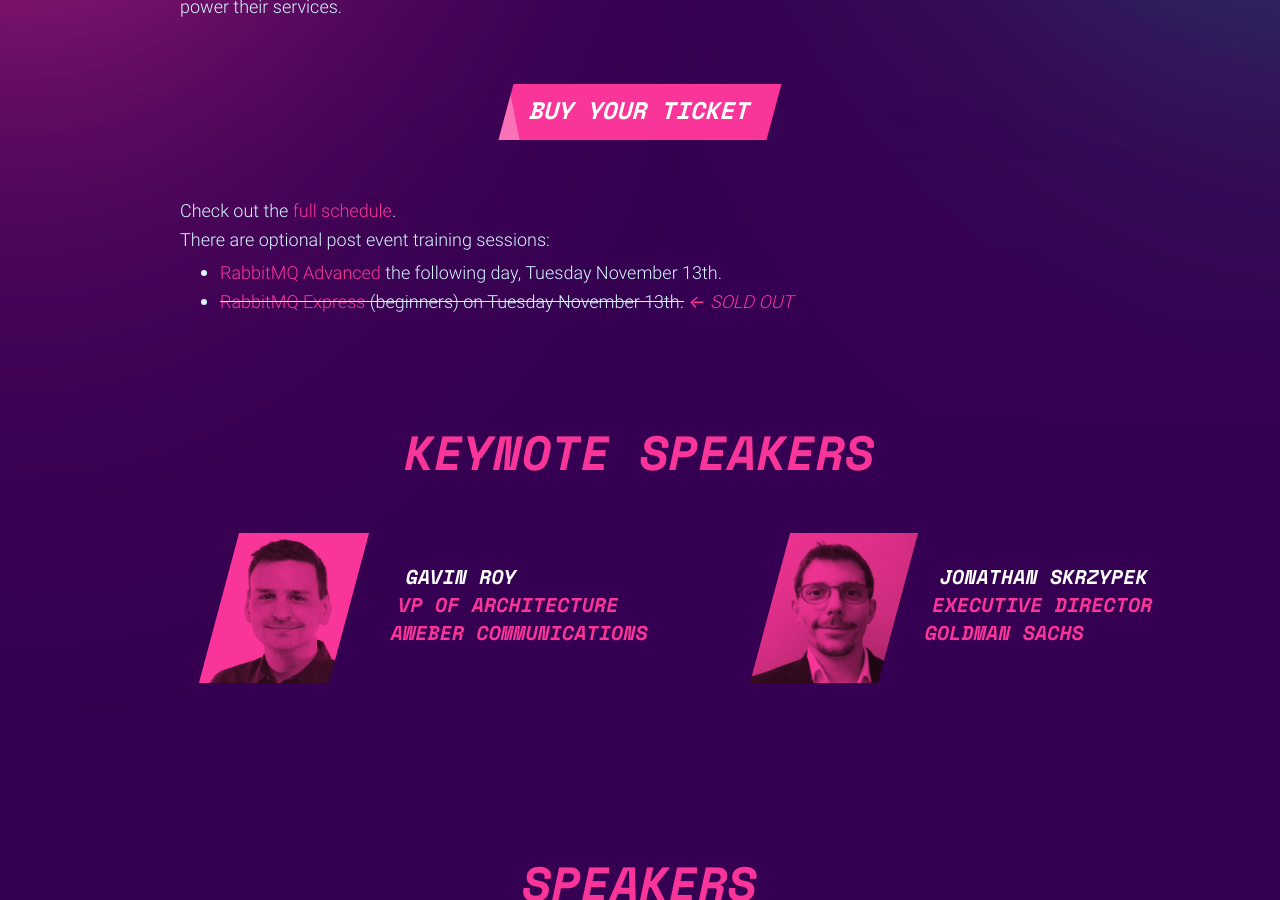
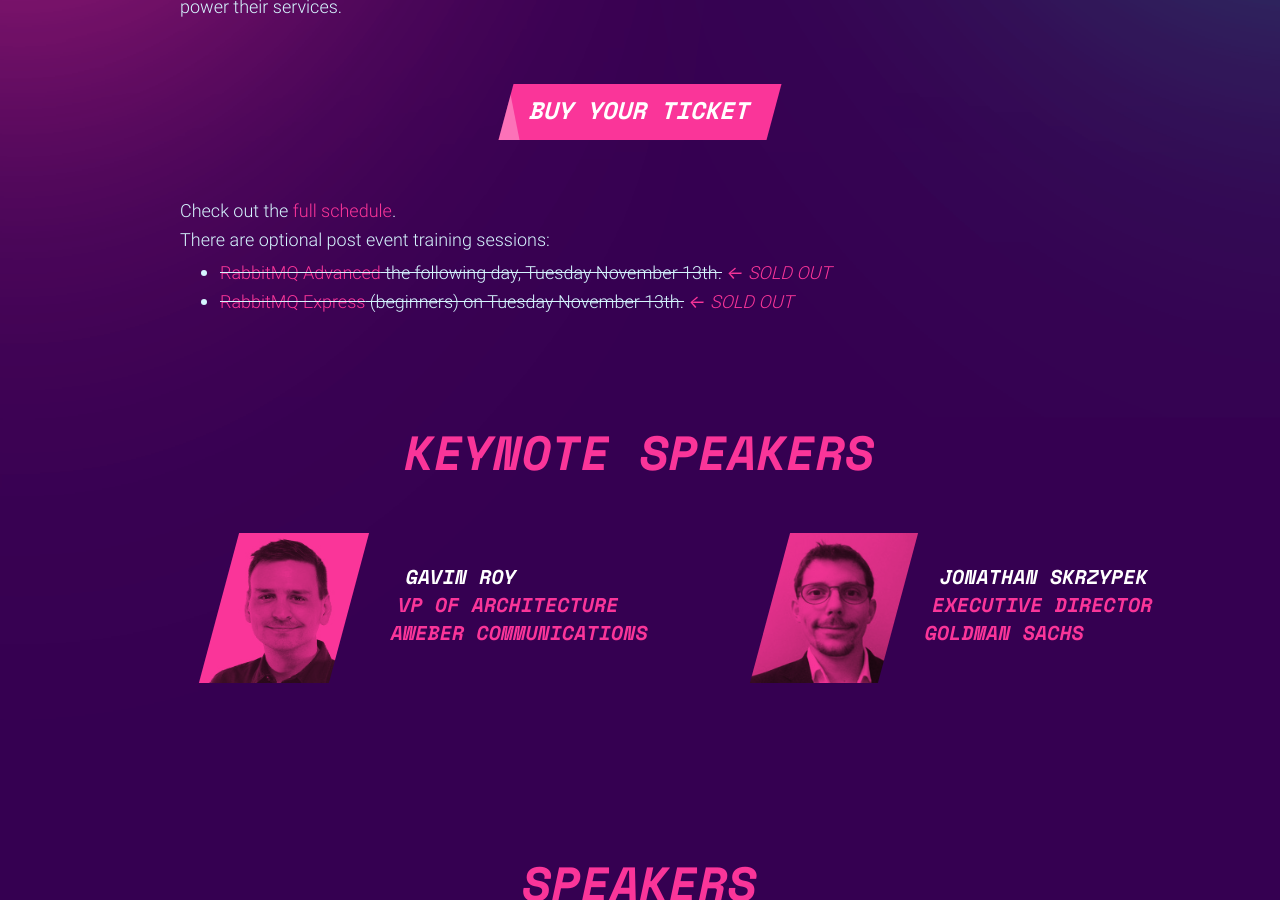
Before and after one commit to isabella232/rabbitmq-summit-1, a Jekyll site: the page built from index.html, in a window 1280 px wide and 900 px high, scrolled down 476 px. Built offline with Jekyll 4.4.1, drawn with Linux system fonts in a browser that asks for light colours; nearby versions of some CDN libraries; some web fonts are replaced; comment, search, counter and statistics services are not loaded; some of the changed text lies outside the part shown.

Commit message:
All trainings are sold out

```diff
--- a/index.html
+++ b/index.html
@@ -82,13 +82,8 @@ image: /img/og-frontpage.jpg
             </p>
             <ul>
               <li>
-                <a href="#training" class="pink">RabbitMQ Advanced</a> the following day, Tuesday November 13th.
+                <strike><a href="#training" class="pink">RabbitMQ Advanced</a> the following day, Tuesday November 13th.</strike> <em class="pink">&larr; SOLD OUT</em>
               </li>
-              <!--
-              <li>
-                <strike>RabbitMQ Express (beginners) on Tuesday November 13th.</strike> <em class="pink">&larr; SOLD OUT</em>
-              </li>
-            -->
               <li>
                 <strike><a href="#express" class="pink">RabbitMQ Express</a> (beginners) on Tuesday November 13th.</strike> <em class="pink">&larr; SOLD OUT</em>
               </li>
@@ -362,9 +357,7 @@ image: /img/og-frontpage.jpg
             </ul>
             <p class="editable text-sm">Get your training tickets today!</p>
             <div class="text-lg-center">
-              <label class="button-lines-wrap mt-4 text-center text-sm-left text-lg-center">
-                <a class="call-for-talks btn btn-primary text-uppercase big-space-mono editable" href="https://www.eventbrite.com/e/rabbitmq-summit-tickets-45597419108#tickets" target="_blank">Subscribe Now</a>
-              </label>
+              <h4 class="text-uppercase big-space-mono text-primary mt-5 text-sm-left text-lg-center editable"><em>SOLD OUT</em></h4>
             </div>
           </div>
         </div>
```
